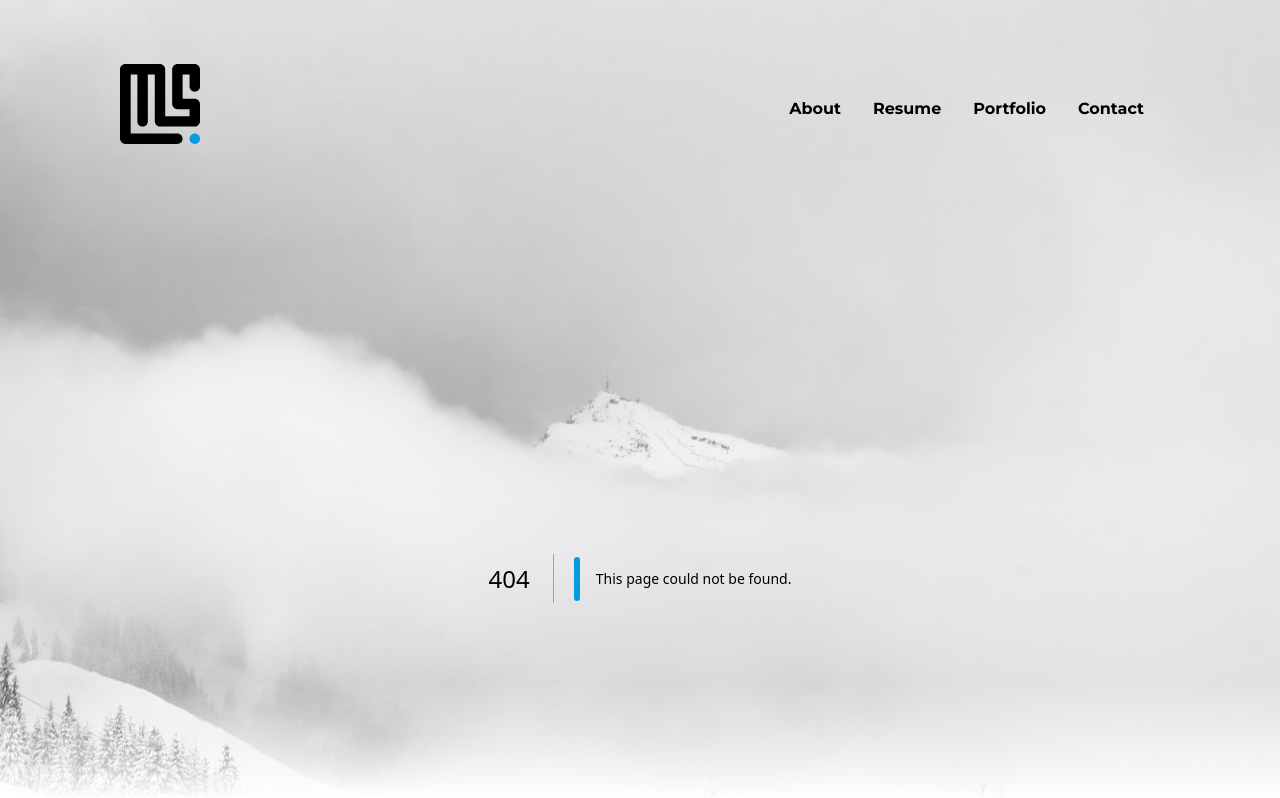
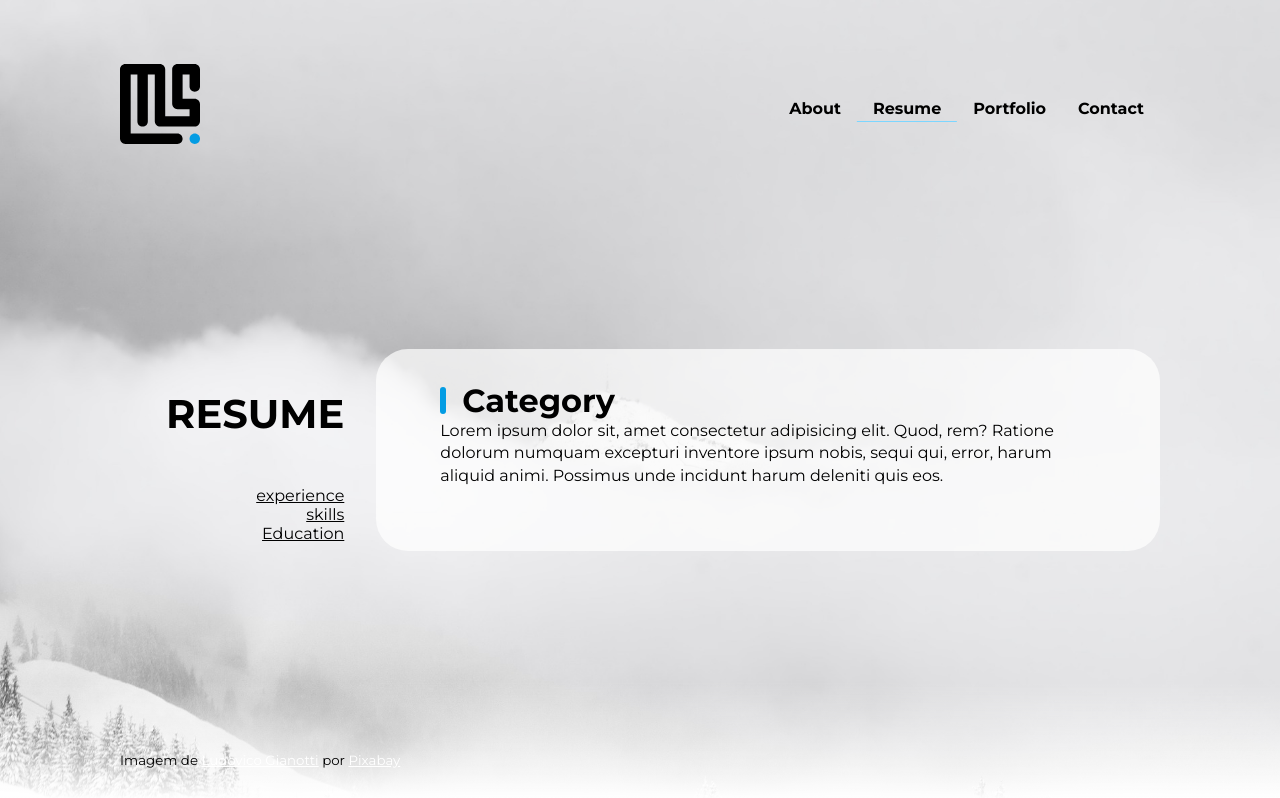
Before and after one commit to maikelsalles/apersonalwebsite, a Next.js app: page /resume in a window 1280 px wide. Before the commit this address had no page. Shown: the top 798 px of the page. Built offline with nearby package versions, Linux system fonts and the light colour scheme.

Commit message:
feat: resume page

```diff
--- a/src/app/about/page.tsx
+++ b/src/app/about/page.tsx
@@ -25,7 +25,7 @@ export default function About() {
         <p>
         As an accessibility specialist, I'm passionate about creating designs that are accessible to everyone, regardless of their abilities. I understand the importance of inclusive design, and I always work hard to ensure that the company's internal communication and its products are accessible to people with disabilities.
         </p>
-        <h2>Skilled in Professional Level</h2>
+        <h2>Skilled at the Professional Level</h2>
         <p>
           I'm an expert at creating responsive designs for different devices and screen sizes. My skillset includes a deep understanding of HTML 5, CSS 3, and JavaScript. Additionally, I have extensive experience with modern frameworks like Angular, React, VueJs, NextJs, and WordPress, as well as a variety of design software such as Figma, Sketch, Adobe Photoshop, and Adobe Illustrator.
         </p>
--- a/src/app/components/header/index.tsx
+++ b/src/app/components/header/index.tsx
@@ -12,9 +12,9 @@ import styles from "./header.module.scss"
 
 const navlinks = [
   { href: "/about", label: "About" },
-  { href: "https://www.linkedin.com/in/maikelsalles/", title: "View Maikel Salles Resume on LinedIn", label: "Resume", target: "_blank" },
+  { href: "/resume", label: "Resume" },
   { href: "https://www.behance.net/maikelsalles", label: "Portfolio", target: "_blank" },
-  { href: "/contact", label: "Contact"}
+  { href: "/contact", label: "Contact" }
 ]
 
 export default function Header() {
@@ -37,7 +37,6 @@ export default function Header() {
             <Link
               key={link.href}
               href={link.href}
-              title={link.title}
               target={link.target}
               className={link.href === path ? styles.active : ''}
             >
--- a/src/app/contact/page.tsx
+++ b/src/app/contact/page.tsx
@@ -6,7 +6,7 @@ import ContactForm from '../components/forms/contact-form';
 
 export const metadata: Metadata = {
     title: 'Contact Maikel Salles',
-    description: 'We are just a message away!',
+    description: 'We are just a message away!'
 }
 
 export default function Contact() {
--- /dev/null
+++ b/src/app/loading.tsx
@@ -0,0 +1 @@
+<strong>Loading...</strong>
--- /dev/null
+++ b/src/app/resume/page.tsx
@@ -0,0 +1,33 @@
+import { Metadata } from "next"
+import styles from "./resume.module.scss"
+import Link from "next/link"
+
+export const metadata: Metadata = {
+    title: "Resume - Maikel Salles",
+    description: "Read about my archivements over 10 years of experience."
+}
+
+export default function resume() {
+    return (
+        <article className={styles.resumeContainer}>
+            <div className={styles.sidebar}>
+                <h1>Resume</h1>
+                <ul>
+                    <li>
+                        <Link href="/resume/experience">experience</Link>
+                    </li>
+                    <li>
+                        <Link href="/resume/skills">skills</Link>
+                    </li>
+                    <li>
+                        <Link href="/resume/education">Education</Link>
+                    </li>
+                </ul>
+            </div>
+            <section className={styles.textContent}>
+                <h2>Category</h2>
+                <p>Lorem ipsum dolor sit, amet consectetur adipisicing elit. Quod, rem? Ratione dolorum numquam excepturi inventore ipsum nobis, sequi qui, error, harum aliquid animi. Possimus unde incidunt harum deleniti quis eos.</p>
+            </section>
+        </article>
+    )
+}
--- /dev/null
+++ b/src/app/resume/resume.module.scss
@@ -0,0 +1,32 @@
+@import "../mixins";
+
+.resumeContainer {
+    display: flex;
+    gap: 2em;
+    flex: 0 70% 30%;
+    align-items: center;
+    flex-direction: column;
+    section {
+        @extend .filledBox;
+        padding: 2em;
+    }
+}
+.sidebar {
+    display: flex;
+    flex-direction: column;
+    gap: 1em;
+    align-items: center;
+}
+@include for-tablet-landscape-up {
+    .resumeContainer {
+        flex-direction: row;
+        section {
+            padding: 2rem 4rem;
+        }
+    }
+    .sidebar {
+        width: 30%;
+        align-items: flex-end;
+        text-align: right;
+    }
+}
```
